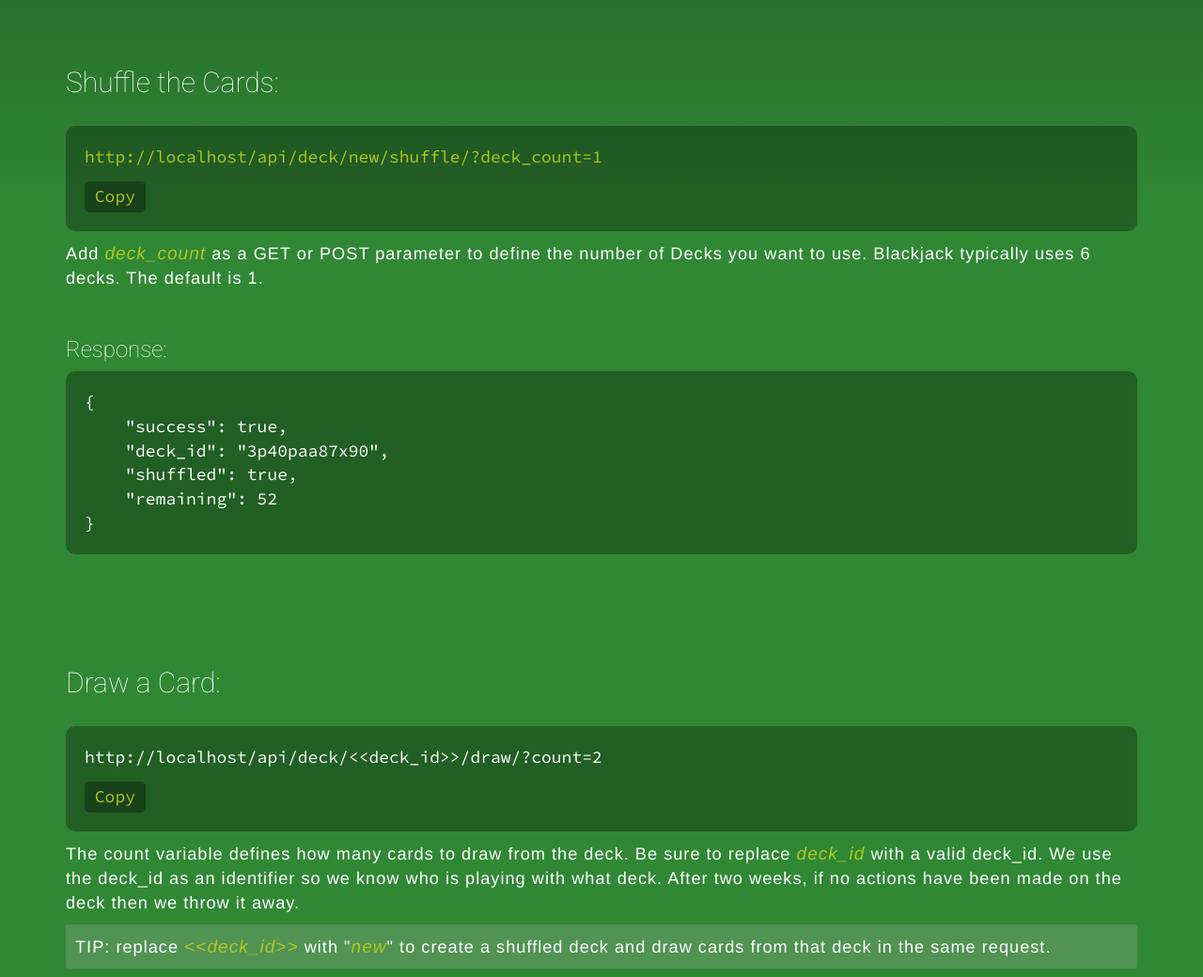
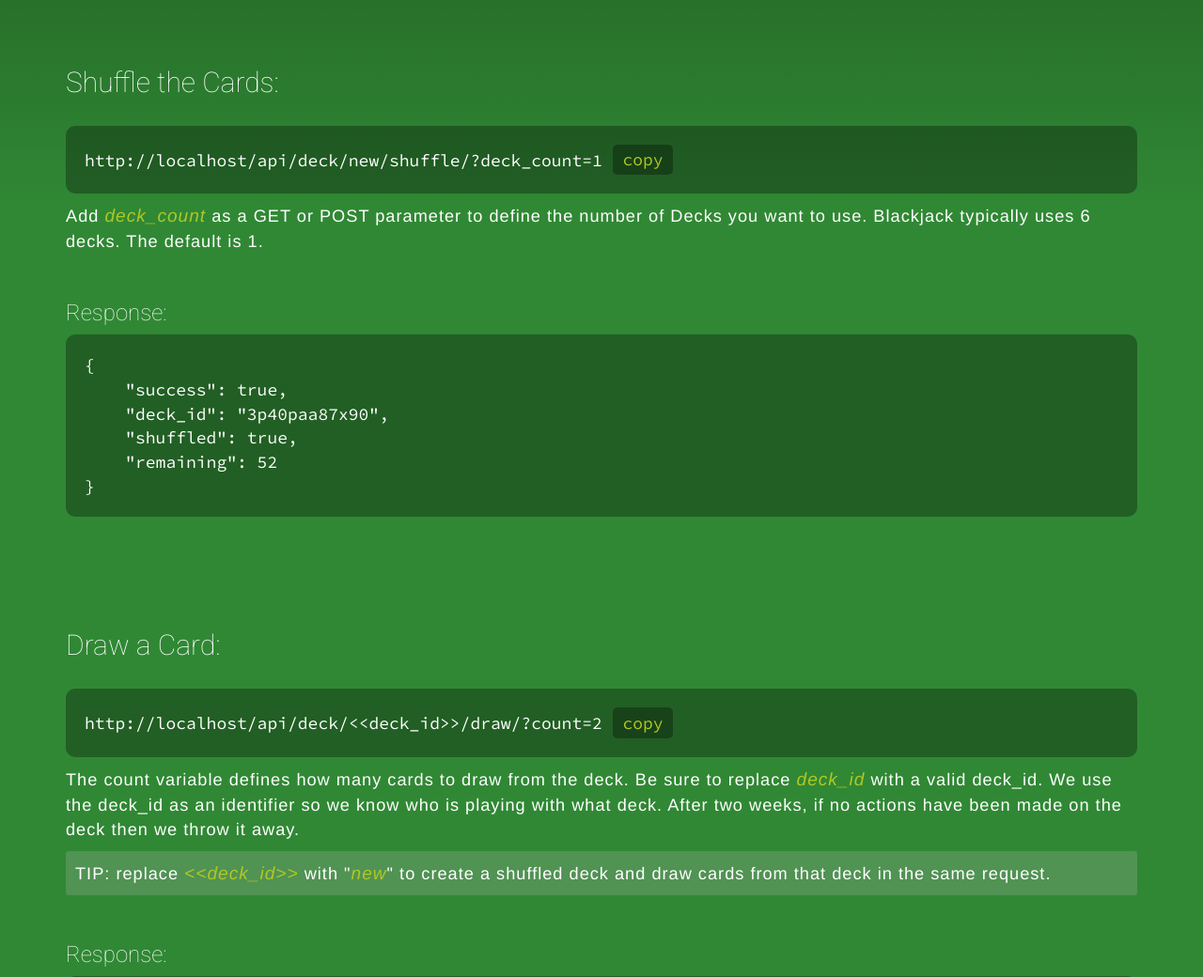
Before and after one commit to crobertsbmw/deckofcards, a Django app: page / in a window 1280 px wide. Shown: the part 375-1415 px from the top of the page at 94% size. Run offline with Django 3.2, Linux system fonts and the light colour scheme; some libraries are stand-ins or nearby versions.

Commit message:
Made some small UI changes.

```diff
--- a/deck/models.py
+++ b/deck/models.py
@@ -57,7 +57,6 @@ class Deck(models.Model):
         for i in range(0, self.deck_count):  # for loop over how many decks someone wants. Blackjack is usually 6.
             stack = stack + cards[:]  # adding the [:] forces the array to be copied.
         self.stack = stack
-        print("STACK", stack)
         self.last_used = datetime.datetime.now()
         self.save()
 
--- a/deck/templates/buttons.js
+++ /dev/null
@@ -1,9 +0,0 @@
-const buttons = document.querySelectorAll('.copy-btn')
-const copyTexts = document.querySelectorAll('.copy-text')
-
-buttons.forEach((button, index) => {
-    button.addEventListener('click', () => {
-        const copiedText = copyTexts[index].innerText
-        navigator.clipboard.writeText(copiedText)
-    })
-})
--- a/deck/templates/docs.html
+++ b/deck/templates/docs.html
@@ -107,7 +107,6 @@
     button {
         border: none;
         border-radius: 5px;
-        margin-top: 0.75em;
         padding: 0.2em 0.6em;
         background-color:rgba(1,1,1,.3);
         color:#B1C725;
@@ -202,8 +201,7 @@
 
 <h2 class="section-header" id="shuffle">Shuffle the Cards:</h2>
 <pre>
-<a href="{{ request.scheme }}://{{ request.META.HTTP_HOST }}/api/deck/new/shuffle/?deck_count=1"><span class="copy-text">{{ request.scheme }}://{{ request.META.HTTP_HOST }}/api/deck/new/shuffle/?deck_count=1</span></a>
-<button class="copy-btn">Copy</button>
+<span class="copy-text">{{ request.scheme }}://{{ request.META.HTTP_HOST }}/api/deck/new/shuffle/?deck_count=1</span> <button class="copy-btn">copy</button>
 </pre>
 
 
@@ -222,8 +220,7 @@
 
 <h2 class="section-header" id="draw-card">Draw a Card:</h2>
 <pre>
-<span class="copy-text">{{ request.scheme }}://{{ request.META.HTTP_HOST }}/api/deck/&lt;&lt;deck_id&gt;&gt;/draw/?count=2</span>
-<button class="copy-btn">Copy</button>
+<span class="copy-text">{{ request.scheme }}://{{ request.META.HTTP_HOST }}/api/deck/&lt;&lt;deck_id&gt;&gt;/draw/?count=2</span> <button class="copy-btn">copy</button>
 </pre>
 <p>The count variable defines how many cards to draw from the deck. Be sure to replace <var>deck_id</var> with a valid deck_id. We use the deck_id as an identifier so we know who is playing with what deck. After two weeks, if no actions have been made on the deck then we throw it away.</p>
 <p class="note"><span style="font-weight:300;">TIP</span>: replace <var>&lt;&lt;deck_id&gt;&gt;</var> with "<var>new</var>" to create a shuffled deck and draw cards from that deck in the same request.</p>
@@ -256,8 +253,7 @@
 <pre>
 
 <span class="copy-text">{{ request.scheme }}://{{ request.META.HTTP_HOST }}/api/deck/&lt;&lt;deck_id&gt;&gt;/shuffle/
-{{ request.scheme }}://{{ request.META.HTTP_HOST }}/api/deck/&lt;&lt;deck_id&gt;&gt;/shuffle/?remaining=true</span>
-<button class="copy-btn">Copy</button>
+{{ request.scheme }}://{{ request.META.HTTP_HOST }}/api/deck/&lt;&lt;deck_id&gt;&gt;/shuffle/?remaining=true</span> <button class="copy-btn">copy</button>
 
 </pre>
 
@@ -275,8 +271,7 @@
 
 <h2 class="section-header" id="brand-new-deck">A Brand New Deck:</h2>
 <pre>
-<a href="{{ request.scheme }}://{{ request.META.HTTP_HOST }}/api/deck/new/"><span class="copy-text">{{ request.scheme }}://{{ request.META.HTTP_HOST }}/api/deck/new/</span></a>
-<button class="copy-btn">Copy</button>
+<span class="copy-text">{{ request.scheme }}://{{ request.META.HTTP_HOST }}/api/deck/new/</span> <button class="copy-btn">copy</button>
 </pre>
 
 <p>Open a brand new deck of cards. <br>A-spades, 2-spades, 3-spades... followed by diamonds, clubs, then hearts.
@@ -294,8 +289,7 @@
 
 <h2 class="section-header" id="partial-deck">A Partial Deck:</h2>
 <pre>
-<a href="{{ request.scheme }}://{{ request.META.HTTP_HOST }}/api/deck/new/shuffle/?cards=AS,2S,KS,AD,2D,KD,AC,2C,KC,AH,2H,KH"><span class="copy-text">{{ request.scheme }}://{{ request.META.HTTP_HOST }}/api/deck/new/shuffle/?cards=AS,2S,KS,AD,2D,KD,AC,2C,KC,AH,2H,KH</span></a>
-<button class="copy-btn">Copy</button>
+<span class="copy-text">{{ request.scheme }}://{{ request.META.HTTP_HOST }}/api/deck/new/shuffle/?cards=AS,2S,KS,AD,2D,KD,AC,2C,KC,AH,2H,KH</span> <button class="copy-btn">copy</button>
 </pre>
 <p>If you want to use a partial deck, then you can pass the card codes you want to use using the <var>cards</var> parameter. Separate the card codes with commas, and each card code is a just a two character case-insensitive string:</p>
 <p><ol>
@@ -315,8 +309,7 @@
 
 <h2 class="section-header" id="add-to-pile">Adding to Piles</h2>
 <pre>
-<span class="copy-text">{{ request.scheme }}://{{ request.META.HTTP_HOST }}/api/deck/&lt;&lt;deck_id&gt;&gt;/pile/&lt;&lt;pile_name&gt;&gt;/add/?cards=AS,2S</span>
-<button class="copy-btn">Copy</button>
+<span class="copy-text">{{ request.scheme }}://{{ request.META.HTTP_HOST }}/api/deck/&lt;&lt;deck_id&gt;&gt;/pile/&lt;&lt;pile_name&gt;&gt;/add/?cards=AS,2S</span> <button class="copy-btn">copy</button>
 </pre>
 <p>Piles can be used for discarding, players hands, or whatever else. Piles are created on the fly, just give a pile a name and add a drawn card to the pile. If the pile didn't exist before, it does now. After a card has been drawn from the deck it can be moved from pile to pile.</p>
 
@@ -338,8 +331,7 @@
 
 <h2 class="section-header" id="shuffle-pile">Shuffle Piles</h2>
 <pre>
-<span class="copy-text">{{ request.scheme }}://{{ request.META.HTTP_HOST }}/api/deck/&lt;&lt;deck_id&gt;&gt;/pile/&lt;&lt;pile_name&gt;&gt;/shuffle/</span>
-<button class="copy-btn">Copy</button>
+<span class="copy-text">{{ request.scheme }}://{{ request.META.HTTP_HOST }}/api/deck/&lt;&lt;deck_id&gt;&gt;/pile/&lt;&lt;pile_name&gt;&gt;/shuffle/</span> <button class="copy-btn">copy</button>
 </pre>
 <p class="note"><span style="font-weight:300;">Note</span>: This will not work with multiple decks.</p>
 
@@ -359,8 +351,7 @@
 
 <h2 class="section-header" id="draw-from-pile">Listing Cards in Piles</h2>
 <pre>
-<span class="copy-text">{{ request.scheme }}://{{ request.META.HTTP_HOST }}/api/deck/&lt;&lt;deck_id&gt;&gt;/pile/&lt;&lt;pile_name&gt;&gt;/list/</span>
-<button class="copy-btn">Copy</button>
+<span class="copy-text">{{ request.scheme }}://{{ request.META.HTTP_HOST }}/api/deck/&lt;&lt;deck_id&gt;&gt;/pile/&lt;&lt;pile_name&gt;&gt;/list/</span> <button class="copy-btn">copy</button>
 </pre>
 
 
@@ -399,12 +390,10 @@
 
 <h2 class="section-header" id="draw-from-pile">Drawing from Piles</h2>
 <pre>
-<span class="copy-text">{{ request.scheme }}://{{ request.META.HTTP_HOST }}/api/deck/&lt;&lt;deck_id&gt;&gt;/pile/&lt;&lt;pile_name&gt;&gt;/draw/?cards=AS
+<span class="copy-text">{{ request.scheme }}://{{ request.META.HTTP_HOST }}/api/deck/&lt;&lt;deck_id&gt;&gt;/pile/&lt;&lt;pile_name&gt;&gt;/draw/?cards=AS</span> <button class="copy-btn">copy</button>
 {{ request.scheme }}://{{ request.META.HTTP_HOST }}/api/deck/&lt;&lt;deck_id&gt;&gt;/pile/&lt;&lt;pile_name&gt;&gt;/draw/?count=2
 {{ request.scheme }}://{{ request.META.HTTP_HOST }}/api/deck/&lt;&lt;deck_id&gt;&gt;/draw/bottom/
-{{ request.scheme }}://{{ request.META.HTTP_HOST }}/api/deck/&lt;&lt;deck_id&gt;&gt;/draw/random/</span>
-<button class="copy-btn">Copy</button>
-
+{{ request.scheme }}://{{ request.META.HTTP_HOST }}/api/deck/&lt;&lt;deck_id&gt;&gt;/draw/random/
 </pre>
 <p>Specify the cards that you want to draw from the pile. The default is to just draw off the top of the pile (it's a <a href="http://en.wikipedia.org/wiki/Stack_(abstract_data_type)">stack</a>). Add <var>/bottom/</var> to the URL to draw from the bottom or <var>/random/</var> to draw random cards - both of these also accept the <var>count</var> parameter.</p>
 
@@ -432,7 +421,7 @@
 
 <h2 class="section-header" id="return">Returning cards to the deck:</h2>
 <pre>
-{{ request.scheme }}://{{ request.META.HTTP_HOST }}/api/deck/&lt;&lt;deck_id&gt;&gt;/return/
+<span class="copy-text">{{ request.scheme }}://{{ request.META.HTTP_HOST }}/api/deck/&lt;&lt;deck_id&gt;&gt;/return/</span> <button class="copy-btn">copy</button>
 {{ request.scheme }}://{{ request.META.HTTP_HOST }}/api/deck/&lt;&lt;deck_id&gt;&gt;/pile/&lt;&lt;pile_name&gt;&gt;/return/
 {{ request.scheme }}://{{ request.META.HTTP_HOST }}/api/deck/&lt;&lt;deck_id&gt;&gt;/return/?cards=AS,2S
 {{ request.scheme }}://{{ request.META.HTTP_HOST }}/api/deck/&lt;&lt;deck_id&gt;&gt;/pile/&lt;&lt;pile_name&gt;&gt;/return/?cards=AS,2S
@@ -519,5 +508,20 @@ Bugs? Features? View this on <a href="https://github.com/crobertsbmw/deckofcards
 </div>
 </div>
 </body>
-<script src="./buttons.js"></script>
+<script>
+const buttons = document.querySelectorAll('.copy-btn')
+const copyTexts = document.querySelectorAll('.copy-text')
+
+buttons.forEach((button, index) => {
+    button.addEventListener('click', () => {
+        const copiedText = copyTexts[index].innerText
+        navigator.clipboard.writeText(copiedText)
+        button.innerText = "copied"
+        setTimeout(function(){
+            button.innerText = "copy"
+        }, 1000);
+    })
+})
+
+</script>
 </html>
```
